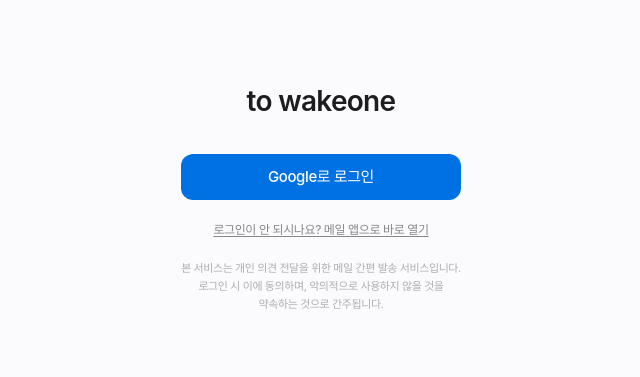
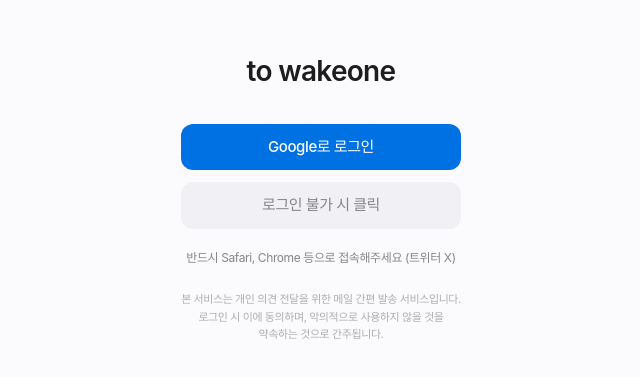
Before and after one commit to seohyunkim17/mailforgw, a Next.js app: page / in a window 1280 px wide. Shown: the part 203-580 px from the top of the page, without its empty margins (319-959 px from the left). Built offline with nearby package versions, Linux system fonts and the light colour scheme; no server answers; a web font is replaced by a local one.

Commit message:
feat: gray mailto fallback button, add Safari/Chrome browser notice

```diff
--- a/src/app/page.tsx
+++ b/src/app/page.tsx
@@ -71,12 +71,13 @@
             </button>
           </div>
         ) : (
-          <div className="mt-8 flex flex-col items-center">
+          <div className="mt-8 flex flex-col items-center gap-3">
             <LoginButton />
-            <div className="mt-4">
-              <MailtoFallback />
-            </div>
-            <p className="mt-5 text-[11px] text-[#aeaeb2] text-center leading-relaxed">
+            <MailtoFallback />
+            <p className="mt-2 text-[12px] text-[#86868b] text-center">
+              반드시 Safari, Chrome 등으로 접속해주세요 (트위터 X)
+            </p>
+            <p className="mt-3 text-[11px] text-[#aeaeb2] text-center leading-relaxed">
               본 서비스는 개인 의견 전달을 위한 메일 간편 발송 서비스입니다.<br />로그인 시 이에 동의하며, 악의적으로 사용하지 않을 것을<br />약속하는 것으로 간주됩니다.
             </p>
           </div>
--- a/src/components/MailtoFallback.tsx
+++ b/src/components/MailtoFallback.tsx
@@ -43,9 +43,9 @@
     <button
       onClick={handleClick}
       disabled={loading}
-      className="text-[12px] text-[#86868b] hover:text-[#1d1d1f] underline underline-offset-2 transition-colors disabled:opacity-50"
+      className="w-full max-w-[280px] px-6 py-3 bg-[#f0f0f5] text-[#86868b] text-[15px] font-medium rounded-xl hover:bg-[#e8e8ed] active:scale-[0.98] transition-all disabled:opacity-50"
     >
-      {loading ? "불러오는 중..." : "로그인이 안 되시나요? 메일 앱으로 바로 열기"}
+      {loading ? "불러오는 중..." : "로그인 불가 시 클릭"}
     </button>
   );
 }
```
